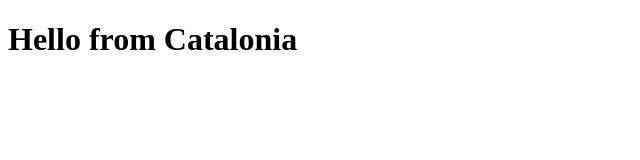
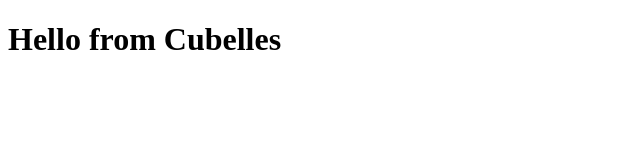
Before and after one commit to jordipoch/git-workshop, a plain HTML site: page index.html in a window 1280 px wide. Shown: the full height of the page, 0-640 px from the left. Drawn offline with Linux system fonts and the light colour scheme.

Commit message:
Bugfix: fix title in index.html

```diff
--- a/index.html
+++ b/index.html
@@ -4,6 +4,6 @@
     <title>Hello, World!</title>
   </head>
   <body>
-    <h1>Hello from Catalonia</h1>
+    <h1>Hello from Cubelles</h1>
   </body>
 </html>
```
